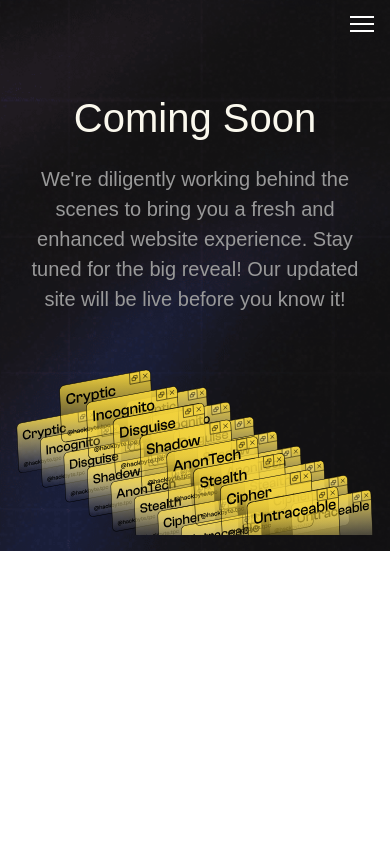
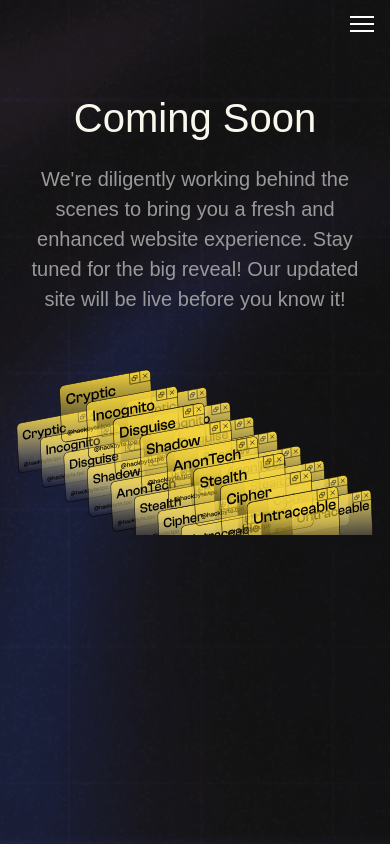
Before and after one commit to BitByte-TPC/hackbyte, a Next.js app: page /contact in a window 390 px wide. Built offline with nearby package versions, Linux system fonts and the light colour scheme; a web font is replaced by a local one.

Commit message:
fix coming soon page

```diff
--- a/app/contact/page.jsx
+++ b/app/contact/page.jsx
@@ -4,7 +4,7 @@
 export default function Contact() {
   return (
     <div
-      className="flex flex-col min-h-fit
+      className="flex flex-col min-h-screen md:min-h-fit
         bg-cover p-4 md:px-12 md:pt-8"
       style={{
         backgroundColor: "#000",
--- a/app/faq/page.jsx
+++ b/app/faq/page.jsx
@@ -4,7 +4,7 @@
 export default function FAQ() {
   return (
     <div
-      className="flex flex-col min-h-fit
+      className="flex flex-col min-h-screen md:min-h-fit
         bg-cover p-4 md:px-12 md:pt-8"
       style={{
         backgroundColor: "#000",
--- a/app/schedule/page.jsx
+++ b/app/schedule/page.jsx
@@ -4,7 +4,7 @@
 export default function Schedule() {
   return (
     <div
-      className="flex flex-col min-h-fit
+      className="flex flex-col min-h-screen md:min-h-fit
         bg-cover p-4 md:px-12 md:pt-8"
       style={{
         backgroundColor: "#000",
--- a/app/team/page.jsx
+++ b/app/team/page.jsx
@@ -4,7 +4,7 @@
 export default function Team() {
   return (
     <div
-      className="flex flex-col min-h-fit
+      className="flex flex-col min-h-screen md:min-h-fit
         bg-cover p-4 md:px-12 md:pt-8"
       style={{
         backgroundColor: "#000",
```
